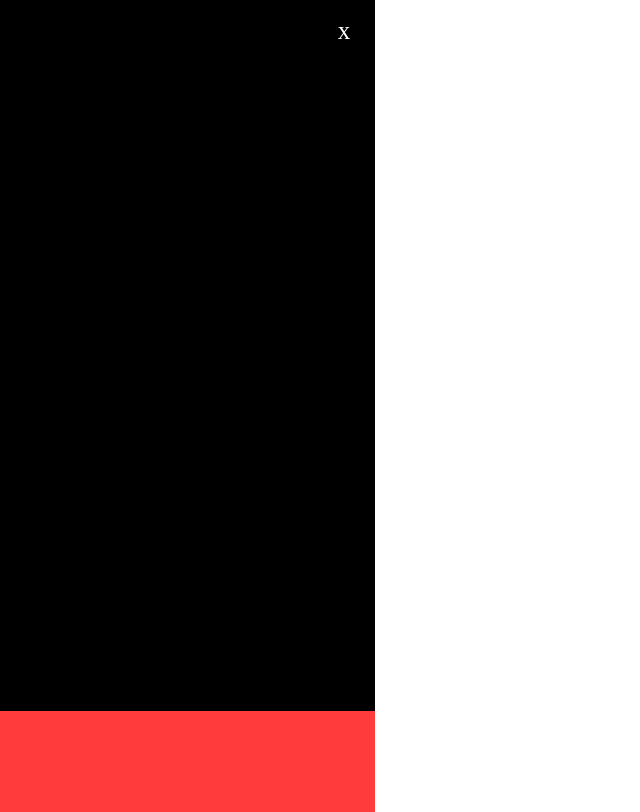
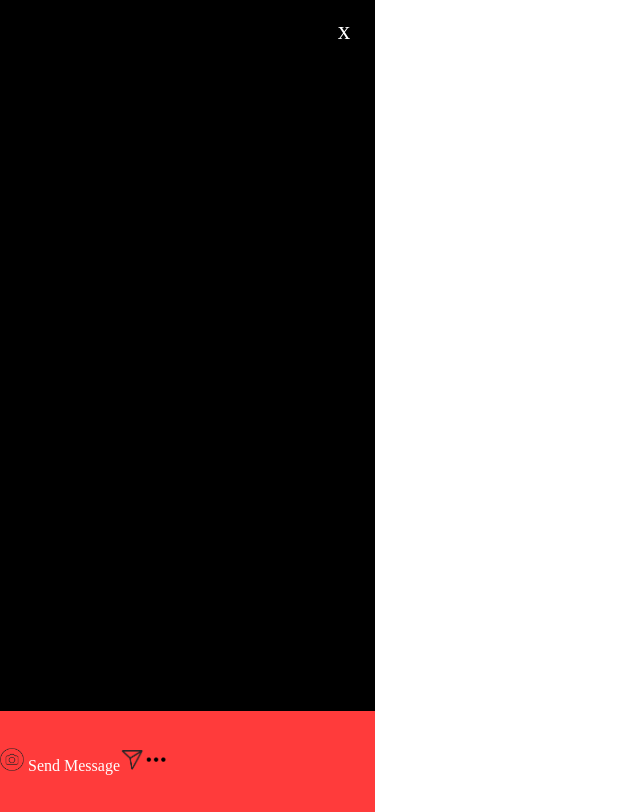
Before and after one commit to goorm-sdd/instagram_mockup, a plain HTML site: page html/StoryDetail.html in a window 1280 px wide. Shown: the whole page, without its empty margins (0-640 px from the left). Drawn offline with Linux system fonts and the light colour scheme.

Commit message:
feat(story): chat-bar 내 item 추가

```diff
--- a/css/StoryDetail.css
+++ b/css/StoryDetail.css
@@ -32,6 +32,16 @@ body {
   width: 100%;
   height: 101px;
   display: flex;
-  align-items: flex-end;
+  align-items: center;
   background-color: rgb(255, 59, 59);
 }
+
+.chat-bar img {
+  width: 24px;
+}
+
+.message-text {
+  display: inline-block;
+
+  color: white;
+}
--- a/html/StoryDetail.html
+++ b/html/StoryDetail.html
@@ -11,13 +11,14 @@
       <div><a class="back-to-main" href="../html/index.html">x</a></div>
       <div class="chat-bar">
         <div class="write-message-bar">
-          <img />
+          <img src="../assets/icons/camera.png" />
+          <span class="message-text">Send Message</span>
         </div>
         <div class="story-airplane-icon">
-          <img />
+          <img src="../assets/icons/airplane.png" />
         </div>
         <div class="meatball-icon">
-          <img />
+          <img src="../assets/icons/meatball.png" />
         </div>
       </div>
     </div>
```
Also changed, not shown: assets/icons/camera.png (added), assets/icons/meatball.png (added).
